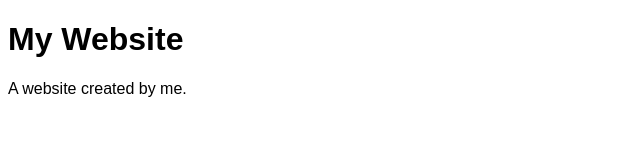
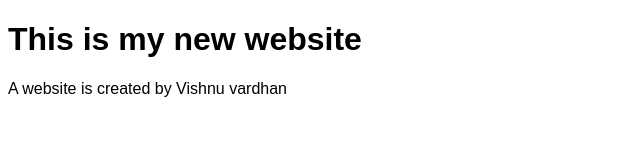
Before and after one commit to VishnuVardhan-Nallagatla/ansible-deployment-practice, a plain HTML site: page index.html in a window 1280 px wide. Shown: the whole page, without its empty margins (0-640 px from the left). Drawn offline with Linux system fonts and the light colour scheme.

Commit message:
Update index.html

```diff
--- a/index.html
+++ b/index.html
@@ -12,8 +12,8 @@ body {
 </head>
 <body>
 
-<h1>My Website</h1>
-<p>A website created by me.</p>
+<h1>This is my new website</h1>
+<p>A website  is created by Vishnu vardhan</p>
 
 </body>
 </html>
```
